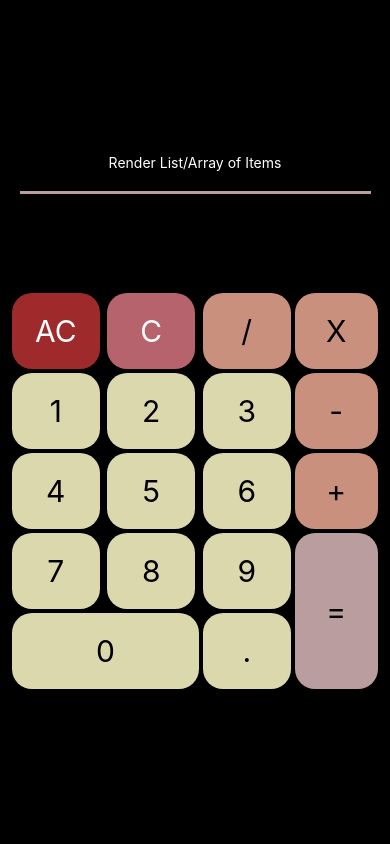
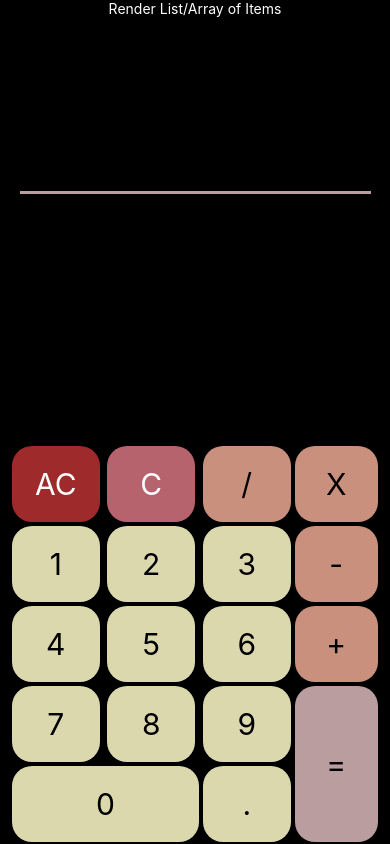
Before and after one commit to Nicolewrack23/Calculator_App, a React Native app in the folder project-calculator-app/: screen / in a window 390 px wide. Built offline with nearby package versions, Linux system fonts and the light colour scheme.

Commit message:
changing to allow proper placement

```diff
--- a/project-calculator-app/App.js
+++ b/project-calculator-app/App.js
@@ -14,6 +14,6 @@ const styles = StyleSheet.create({
     flex: 1,
     backgroundColor: "#000",
     alignItems: "center",
-    justifyContent: "center",
+    justifyContent: "space-between",
   },
 });
```
